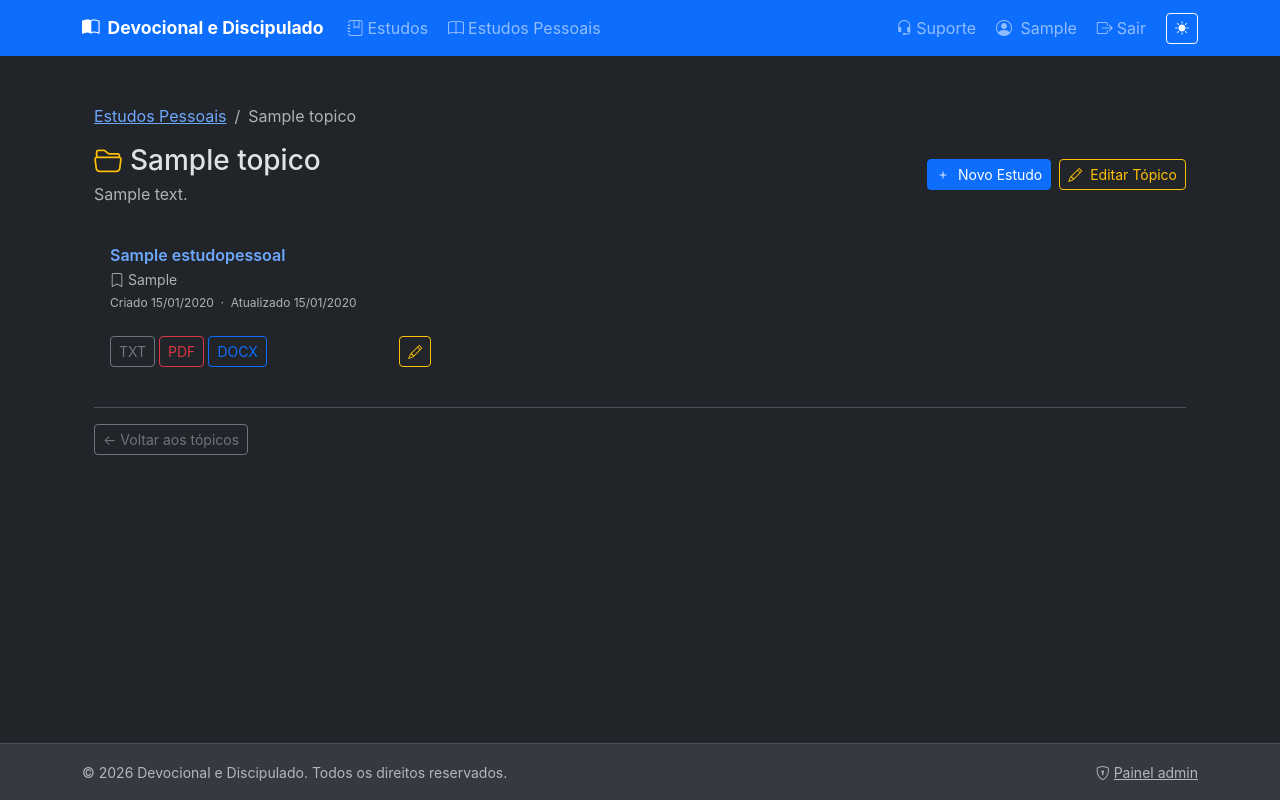
After one commit to ManagerOnTec/devocionalediscipulado, a Django app: page /estudo/estudos-pessoais/topico/1/ in a window 1280 px wide. The commit adds this page. Run offline with Django 5.2, Linux system fonts and the light colour scheme; a user stored in the database is signed in; tables that the repository leaves empty hold one stand-in row (values such as "Sample post"); parts of the project's set-up code (start-up, migrations or seed data) failed here and were passed over.

Commit message:
feat: Topico como container de EstudoPessoal + correcoes UI
- Novo modelo Topico (como Trilha) agrupa EstudoPessoal
- FK topico em EstudoPessoal (null=True, SET_NULL)
- Admin: TopicoAdmin + EstudoPessoalInline
- Views: EstudoPessoalListView mostra topicos; TopicoDetalheView
- URL: estudos-pessoais/topico/<pk>/
- Templates: estudopessoal_lista (cards por topico), topico_detalhe, breadcrumb com topico
- base.html: Google Material Symbols font + link Estudos Pessoais na navbar (superadmin)
- Migration 0012

```diff
--- a/app/apps/estudo/models.py
+++ b/app/apps/estudo/models.py
@@ -398,6 +398,72 @@ class ProgressoTema(TimeStampedModel):
 
 
 # ─────────────────────────────────────────────────────────────────────────────
+# Topico — agrupa EstudoPessoal (como Trilha agrupa Módulos)
+# ─────────────────────────────────────────────────────────────────────────────
+
+class Topico(models.Model):
+    """Pasta/categoria que agrupa Estudos Pessoais."""
+
+    titulo = models.CharField(
+        max_length=200,
+        verbose_name="Título",
+        help_text="Ex.: 'Evangelhos', 'Cartas de Paulo', 'Sermões sobre Fé'.",
+    )
+    descricao = models.TextField(
+        blank=True,
+        verbose_name="Descrição",
+    )
+    ordem = models.PositiveIntegerField(
+        default=0,
+        db_index=True,
+        verbose_name="Ordem",
+    )
+    criado_em = models.DateTimeField(auto_now_add=True, verbose_name="Criado em")
+    atualizado_em = models.DateTimeField(auto_now=True, verbose_name="Atualizado em")
+
+    class Meta:
+        verbose_name = "Tópico"
+        verbose_name_plural = "Tópicos de Estudos Pessoais"
+        ordering = ["ordem", "titulo"]
+
+    def __str__(self):
+        return self.titulo
+
+
+# ─────────────────────────────────────────────────────────────────────────────
+# Topico — agrupa EstudoPessoal (como Trilha agrupa Módulos)
+# ─────────────────────────────────────────────────────────────────────────────
+
+class Topico(models.Model):
+    """Pasta/categoria que organiza Estudos Pessoais."""
+
+    titulo = models.CharField(
+        max_length=200,
+        verbose_name="Título",
+        help_text="Ex.: 'Evangelhos', 'Cartas de Paulo', 'Sermões sobre Fé'.",
+    )
+    descricao = models.TextField(
+        blank=True,
+        verbose_name="Descrição",
+    )
+    ordem = models.PositiveIntegerField(
+        default=0,
+        db_index=True,
+        verbose_name="Ordem",
+    )
+    criado_em = models.DateTimeField(auto_now_add=True, verbose_name="Criado em")
+    atualizado_em = models.DateTimeField(auto_now=True, verbose_name="Atualizado em")
+
+    class Meta:
+        verbose_name = "Tópico"
+        verbose_name_plural = "Tópicos de Estudos Pessoais"
+        ordering = ["ordem", "titulo"]
+
+    def __str__(self):
+        return self.titulo
+
+
+# ─────────────────────────────────────────────────────────────────────────────
 # EstudoPessoal  (visível apenas para superadmin)
 # ─────────────────────────────────────────────────────────────────────────────
 
@@ -409,6 +475,15 @@ class EstudoPessoal(models.Model):
     """
 
     # ── Identificação ────────────────────────────────────────────────────────
+    topico = models.ForeignKey(
+        "Topico",
+        on_delete=models.SET_NULL,
+        null=True,
+        blank=True,
+        related_name="estudos",
+        verbose_name="Tópico",
+        help_text="Tópico ao qual este estudo pertence.",
+    )
     titulo = models.CharField(
         max_length=300,
         blank=True, null=True,
@@ -420,6 +495,15 @@ class EstudoPessoal(models.Model):
         blank=True, null=True,
         verbose_name="Referência Bíblica",
         help_text="Ex.: João 3:16 · Romanos 8:1-11 · Salmo 23.",
+    )
+    topico = models.ForeignKey(
+        "Topico",
+        on_delete=models.SET_NULL,
+        null=True,
+        blank=True,
+        related_name="estudos",
+        verbose_name="Tópico",
+        help_text="Tópico ao qual este estudo pertence.",
     )
 
     # ── Texto e contexto ─────────────────────────────────────────────────────
--- a/app/apps/estudo/urls.py
+++ b/app/apps/estudo/urls.py
@@ -30,5 +30,6 @@ urlpatterns = [
 
     # ── Estudos Pessoais (superadmin only) ───────────────────────────────────
     path("estudos-pessoais/", views.EstudoPessoalListView.as_view(), name="estudopessoal_lista"),
+    path("estudos-pessoais/topico/<int:pk>/", views.TopicoDetalheView.as_view(), name="topico_detalhe"),
     path("estudos-pessoais/<int:pk>/", views.EstudoPessoalDetalheView.as_view(), name="estudopessoal_detalhe"),
 ]
--- a/app/apps/estudo/views.py
+++ b/app/apps/estudo/views.py
@@ -20,7 +20,7 @@ from django.shortcuts import get_object_or_404, redirect
 from django.views import View
 from django.views.generic import DetailView, ListView, TemplateView
 
-from .models import Modulo, ProgressoTema, Tema, Trilha, EstudoPessoal
+from .models import Modulo, ProgressoTema, Tema, Trilha, EstudoPessoal, Topico
 
 User = get_user_model()
 
@@ -371,17 +371,44 @@ class MeuProgressoView(LoginRequiredMixin, TemplateView):
 # ─────────────────────────────────────────────────────────────────────────────
 
 class EstudoPessoalListView(LoginRequiredMixin, ListView):
-    """Lista de estudos pessoais — apenas superadmin."""
+    """Lista de tópicos de estudo pessoal — apenas superadmin."""
 
-    model = EstudoPessoal
+    model = Topico
     template_name = "estudo/estudopessoal_lista.html"
-    context_object_name = "estudos"
-    ordering = ["-criado_em"]
+    context_object_name = "topicos"
+    ordering = ["ordem", "titulo"]
 
     def dispatch(self, request, *args, **kwargs):
         if not request.user.is_superuser:
             raise PermissionDenied
         return super().dispatch(request, *args, **kwargs)
+
+    def get_context_data(self, **kwargs):
+        context = super().get_context_data(**kwargs)
+        context["estudos_sem_topico"] = (
+            EstudoPessoal.objects
+            .filter(topico__isnull=True)
+            .order_by("-criado_em")
+        )
+        return context
+
+
+class TopicoDetalheView(LoginRequiredMixin, DetailView):
+    """Estudos de um tópico — apenas superadmin."""
+
+    model = Topico
+    template_name = "estudo/topico_detalhe.html"
+    context_object_name = "topico"
+
+    def dispatch(self, request, *args, **kwargs):
+        if not request.user.is_superuser:
+            raise PermissionDenied
+        return super().dispatch(request, *args, **kwargs)
+
+    def get_context_data(self, **kwargs):
+        context = super().get_context_data(**kwargs)
+        context["estudos"] = self.object.estudos.order_by("-criado_em")
+        return context
 
 
 class EstudoPessoalDetalheView(LoginRequiredMixin, DetailView):
--- a/app/templates/base.html
+++ b/app/templates/base.html
@@ -49,6 +49,9 @@ Blocos disponíveis:
         rel="stylesheet"
     >
 
+    <!-- Google Material Symbols -->
+    <link rel="stylesheet" href="https://fonts.googleapis.com/css2?family=Material+Symbols+Outlined:opsz,wght,FILL,GRAD@20..48,100..700,0..1,-50..200" />
+
     <!-- CSS customizado do projeto -->
     <link rel="stylesheet" href="{% static 'css/main.css' %}?v=2">
 
@@ -89,6 +92,13 @@ Blocos disponíveis:
                             <i class="bi bi-journal-bookmark me-1" aria-hidden="true"></i>Estudos
                         </a>
                     </li>
+                    {% if user.is_superuser %}
+                    <li class="nav-item">
+                        <a class="nav-link" href="{% url 'estudo:estudopessoal_lista' %}">
+                            <i class="bi bi-book me-1" aria-hidden="true"></i>Estudos Pessoais
+                        </a>
+                    </li>
+                    {% endif %}
                 </ul>
                 <ul class="navbar-nav ms-auto align-items-lg-center gap-1">
                     {% if user.is_authenticated %}
--- /dev/null
+++ b/app/templates/estudo/topico_detalhe.html
@@ -0,0 +1,88 @@
+{% extends "base.html" %}
+
+{% block titulo %}{{ topico.titulo }} — Estudos Pessoais{% endblock %}
+
+{% block content %}
+<div class="container py-4">
+
+  <nav aria-label="breadcrumb">
+    <ol class="breadcrumb small">
+      <li class="breadcrumb-item">
+        <a href="{% url 'estudo:estudopessoal_lista' %}">Estudos Pessoais</a>
+      </li>
+      <li class="breadcrumb-item active" aria-current="page">{{ topico.titulo }}</li>
+    </ol>
+  </nav>
+
+  <div class="d-flex align-items-center justify-content-between mb-4">
+    <div>
+      <h1 class="h3 mb-1">
+        <i class="bi bi-folder2-open me-2 text-warning"></i>{{ topico.titulo }}
+      </h1>
+      {% if topico.descricao %}
+      <p class="text-muted mb-0">{{ topico.descricao }}</p>
+      {% endif %}
+    </div>
+    <div class="d-flex gap-2">
+      <a href="{% url 'admin:estudo_estudopessoal_add' %}" class="btn btn-primary btn-sm">
+        <i class="bi bi-plus me-1"></i> Novo Estudo
+      </a>
+      <a href="{% url 'admin:estudo_topico_change' topico.pk %}" class="btn btn-outline-warning btn-sm">
+        <i class="bi bi-pencil me-1"></i> Editar Tópico
+      </a>
+    </div>
+  </div>
+
+  {% if estudos %}
+  <div class="row g-3">
+    {% for estudo in estudos %}
+    <div class="col-12 col-md-6 col-xl-4">
+      <div class="card h-100 shadow-sm border-0">
+        <div class="card-body">
+          <h6 class="card-title fw-semibold mb-1">
+            <a href="{% url 'estudo:estudopessoal_detalhe' estudo.pk %}" class="text-decoration-none stretched-link">
+              {{ estudo.titulo|default:"(sem título)" }}
+            </a>
+          </h6>
+          <p class="text-muted small mb-1">
+            <i class="bi bi-bookmark me-1"></i>{{ estudo.referencia|default:"—" }}
+          </p>
+          <p class="text-muted mb-0" style="font-size:.75rem;">
+            Criado {{ estudo.criado_em|date:"d/m/Y" }}
+            &nbsp;·&nbsp; Atualizado {{ estudo.atualizado_em|date:"d/m/Y" }}
+          </p>
+        </div>
+        <div class="card-footer bg-transparent border-top-0 d-flex gap-1 pb-3">
+          <a href="{% url 'admin:estudo_estudopessoal_exportar_txt' estudo.pk %}"
+             class="btn btn-outline-secondary btn-sm" title="Exportar TXT">TXT</a>
+          <a href="{% url 'admin:estudo_estudopessoal_exportar_pdf' estudo.pk %}"
+             class="btn btn-outline-danger btn-sm" title="Exportar PDF">PDF</a>
+          <a href="{% url 'admin:estudo_estudopessoal_exportar_docx' estudo.pk %}"
+             class="btn btn-outline-primary btn-sm" title="Exportar DOCX">DOCX</a>
+          <a href="{% url 'admin:estudo_estudopessoal_change' estudo.pk %}"
+             class="btn btn-outline-warning btn-sm ms-auto" title="Editar">
+            <i class="bi bi-pencil"></i>
+          </a>
+        </div>
+      </div>
+    </div>
+    {% endfor %}
+  </div>
+  {% else %}
+  <div class="text-center py-5 rounded-3 border border-dashed">
+    <i class="bi bi-journal-x text-muted" style="font-size:2.5rem;"></i>
+    <p class="text-muted mt-2 mb-1">Nenhum estudo neste tópico ainda.</p>
+    <a href="{% url 'admin:estudo_estudopessoal_add' %}" class="btn btn-primary btn-sm">
+      Criar primeiro estudo
+    </a>
+  </div>
+  {% endif %}
+
+  <div class="mt-4 pt-3 border-top">
+    <a href="{% url 'estudo:estudopessoal_lista' %}" class="btn btn-outline-secondary btn-sm">
+      &larr; Voltar aos tópicos
+    </a>
+  </div>
+
+</div>
+{% endblock %}
```
Also changed, not shown: app/apps/estudo/admin.py (+49 -3 lines), app/templates/estudo/estudopessoal_detalhe.html (+11 -0 lines), app/templates/estudo/estudopessoal_lista.html (+67 -42 lines), .github/instructions/refatorar.md (added), .github/skills/debug-admin-static-500/SKILL.md (added), app/apps/estudo/migrations/0012_add_topico_estudopessoal.py (added).
